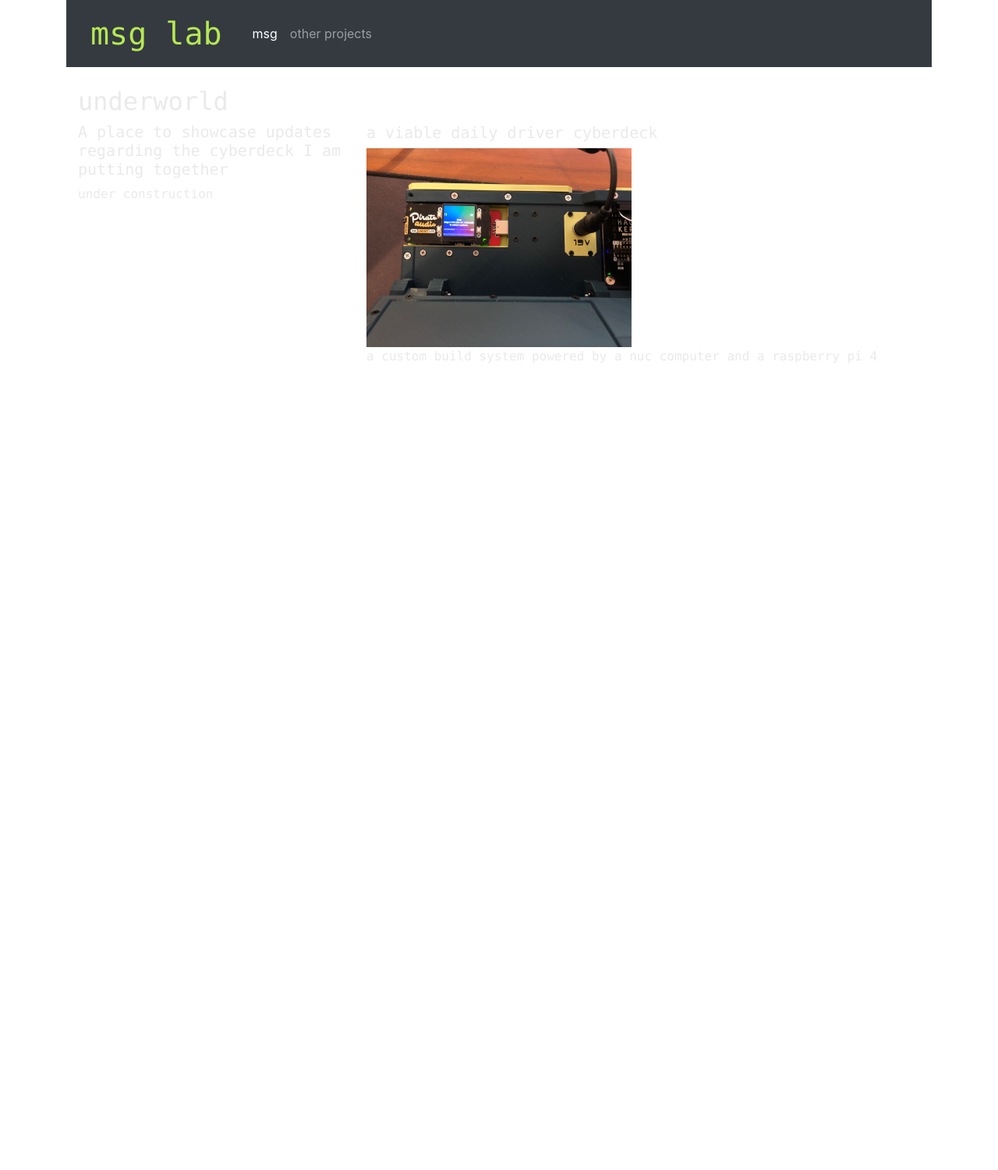
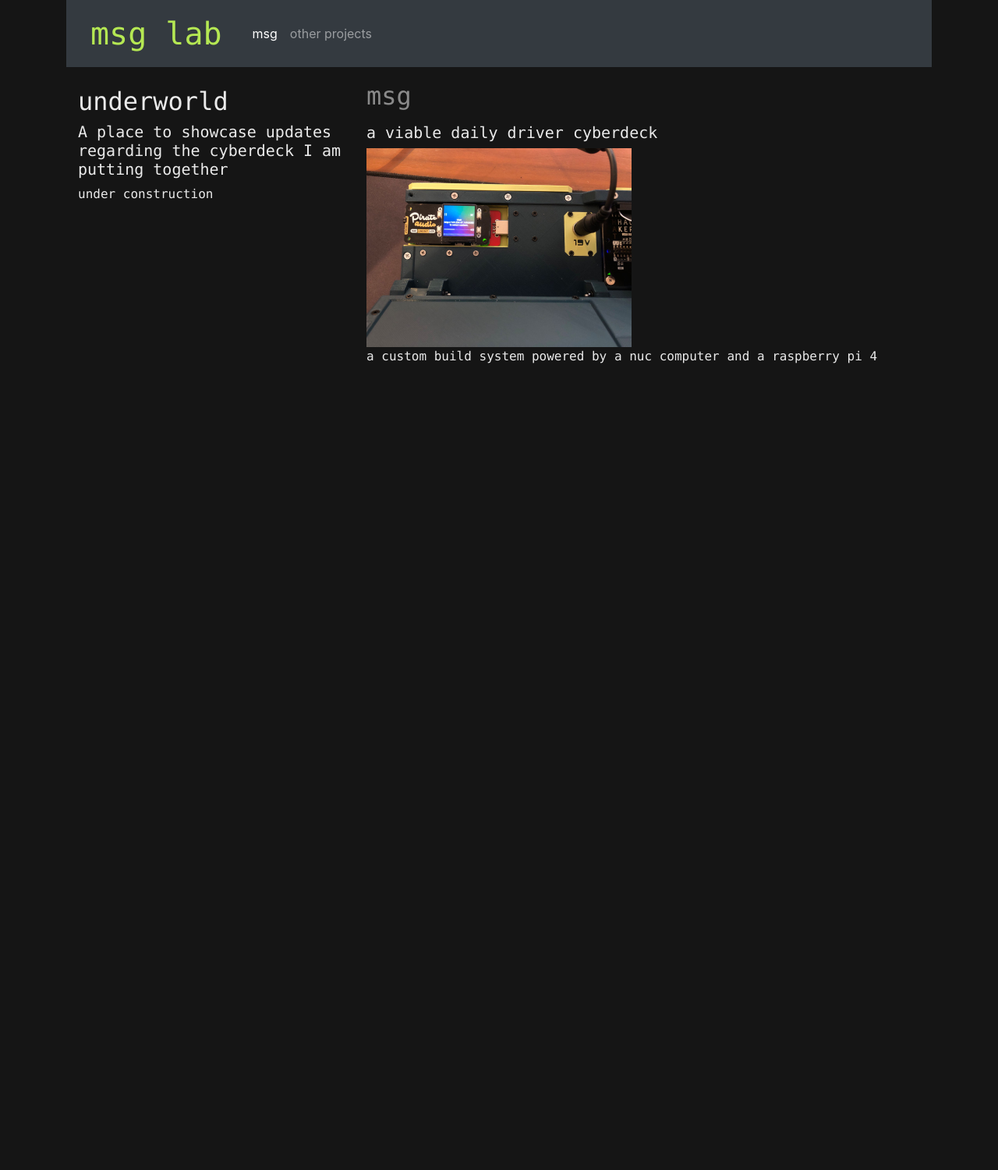
Before and after one commit to msglab/msglab, a Jekyll site: the page index.html, which Jekyll copies as it is, in a window 1280 px wide. Shown: the whole page at 78% size. Built offline with Jekyll 4.4.1, drawn with Linux system fonts in a browser that asks for light colours.

Commit message:
Update style.css

```diff
--- a/css/style.css
+++ b/css/style.css
@@ -1,3 +1,9 @@
+
+body {
+      background-color: #151515;
+}
+
+
 .blog-image {
    width: 510px;
    height: 382.5px;
```
